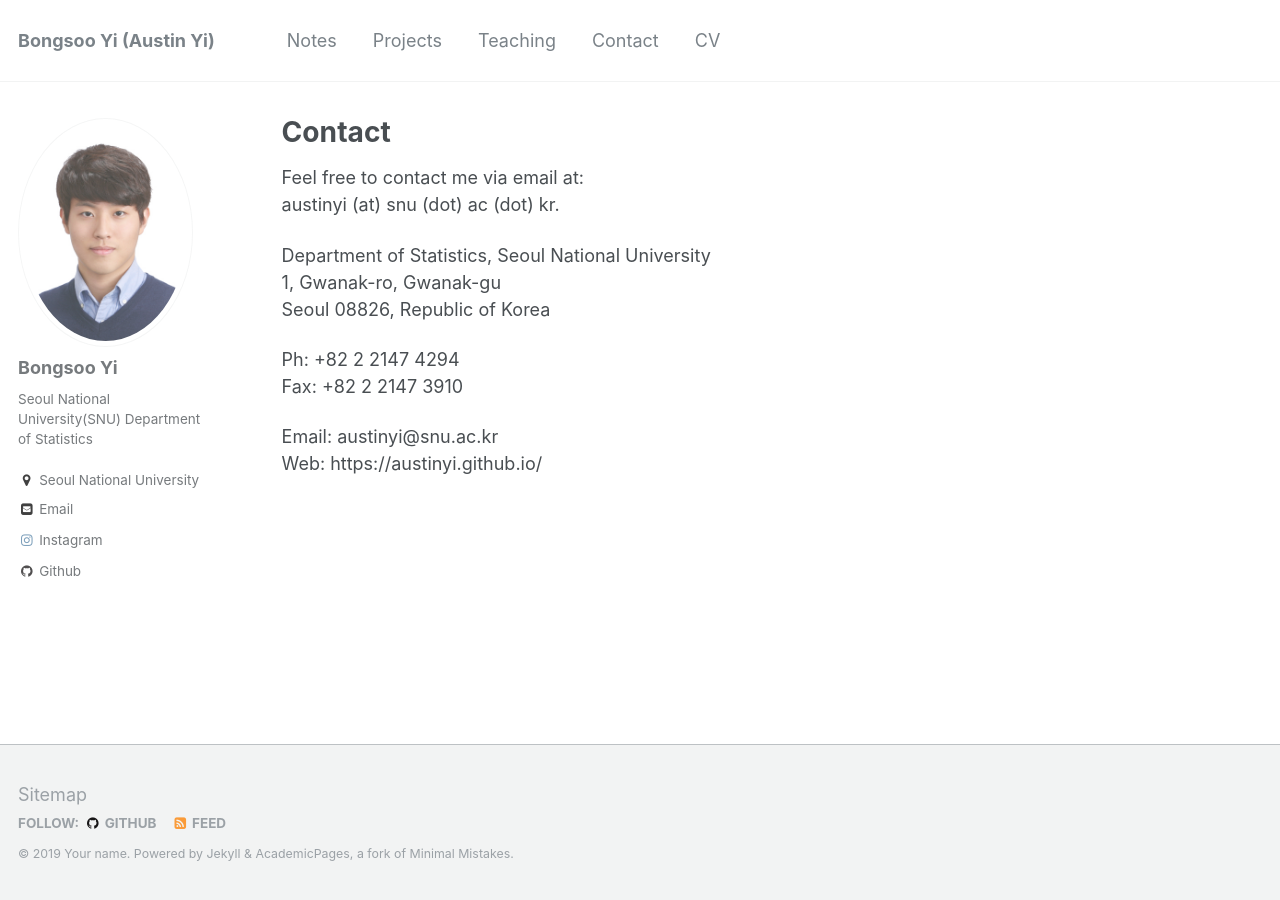
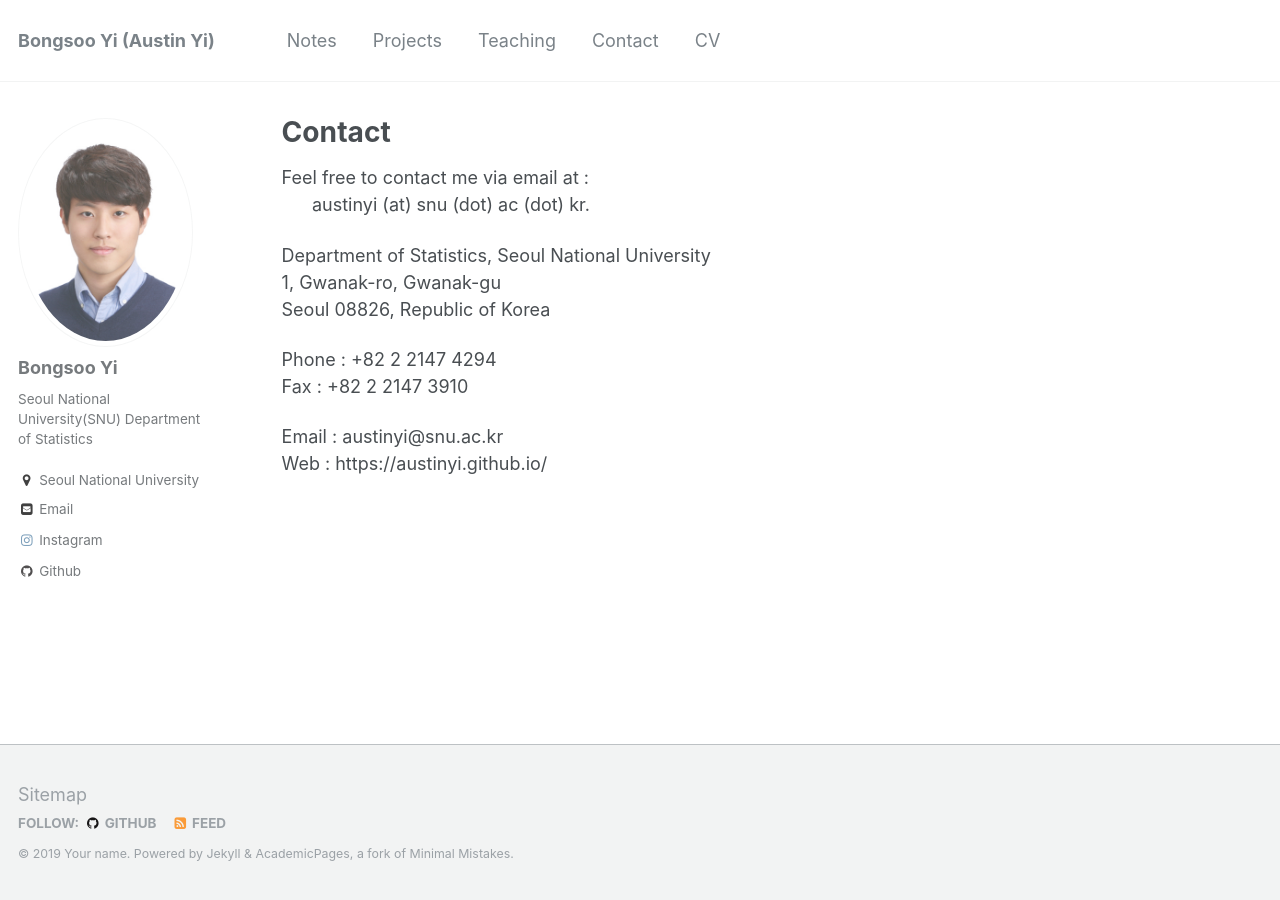
Before and after one commit to austinyi/austinyi.github.io, a Jekyll site: the page built from _pages/contact.md, in a window 1280 px wide. Built offline with Jekyll 4.4.1, drawn with Linux system fonts in a browser that asks for light colours.

Commit message:
Update contact.md

```diff
--- a/_pages/contact.md
+++ b/_pages/contact.md
@@ -7,15 +7,15 @@ redirect_from:
   - /wordpress/blog-posts/
 ---
 
-Feel free to contact me via email at:
-      austinyi (at) snu (dot) ac (dot) kr.
+Feel free to contact me via email at :
+&nbsp;&nbsp;&nbsp;&nbsp;&nbsp;&nbsp;austinyi (at) snu (dot) ac (dot) kr.
 
 Department of Statistics, Seoul National University
 1, Gwanak-ro, Gwanak-gu
 Seoul 08826, Republic of Korea
 
-Ph: +82 2 2147 4294
-Fax: +82 2 2147 3910
+Phone : +82 2 2147 4294
+Fax : +82 2 2147 3910
 
-Email: austinyi@snu.ac.kr
-Web: https://austinyi.github.io/
+Email : austinyi@snu.ac.kr
+Web : https://austinyi.github.io/
```
